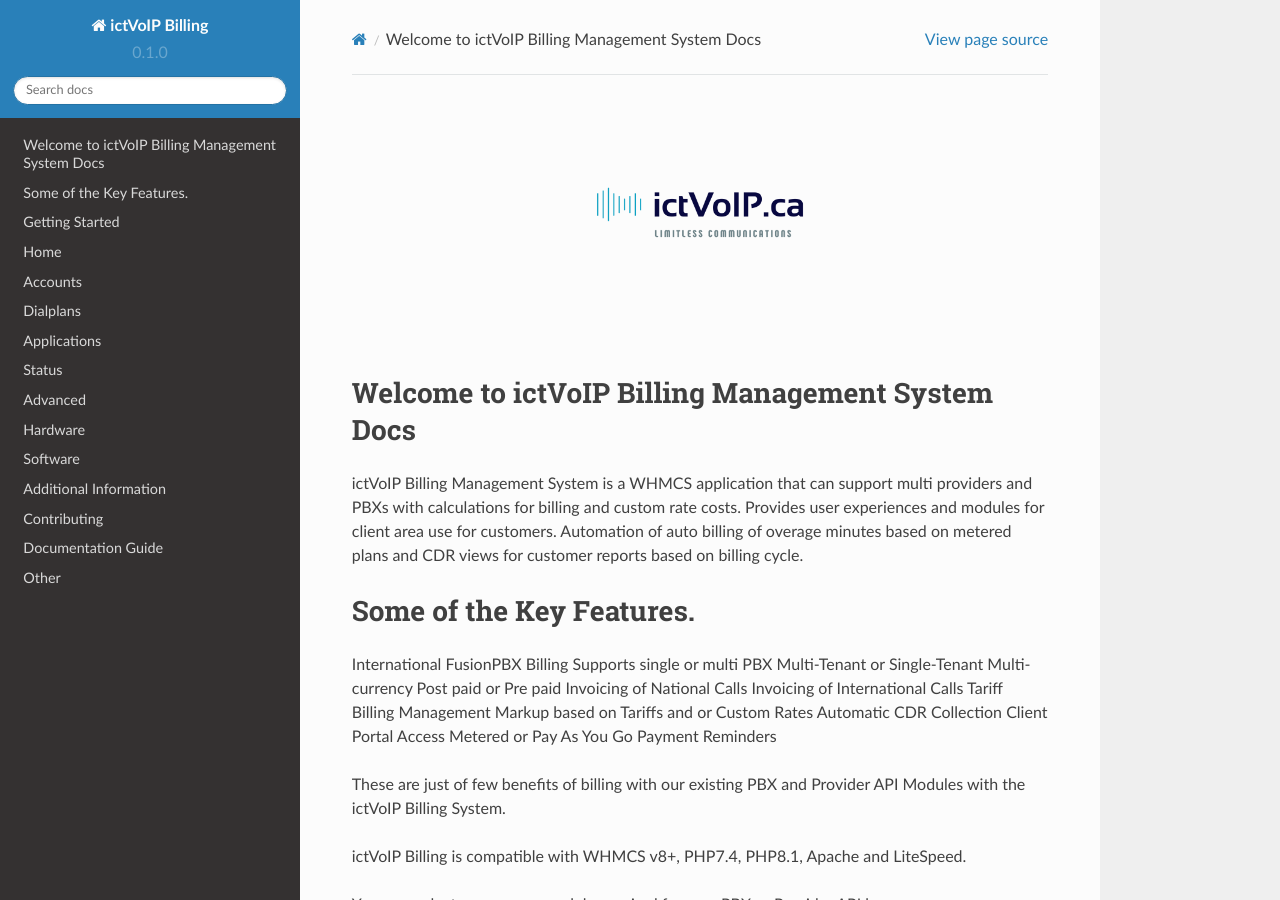
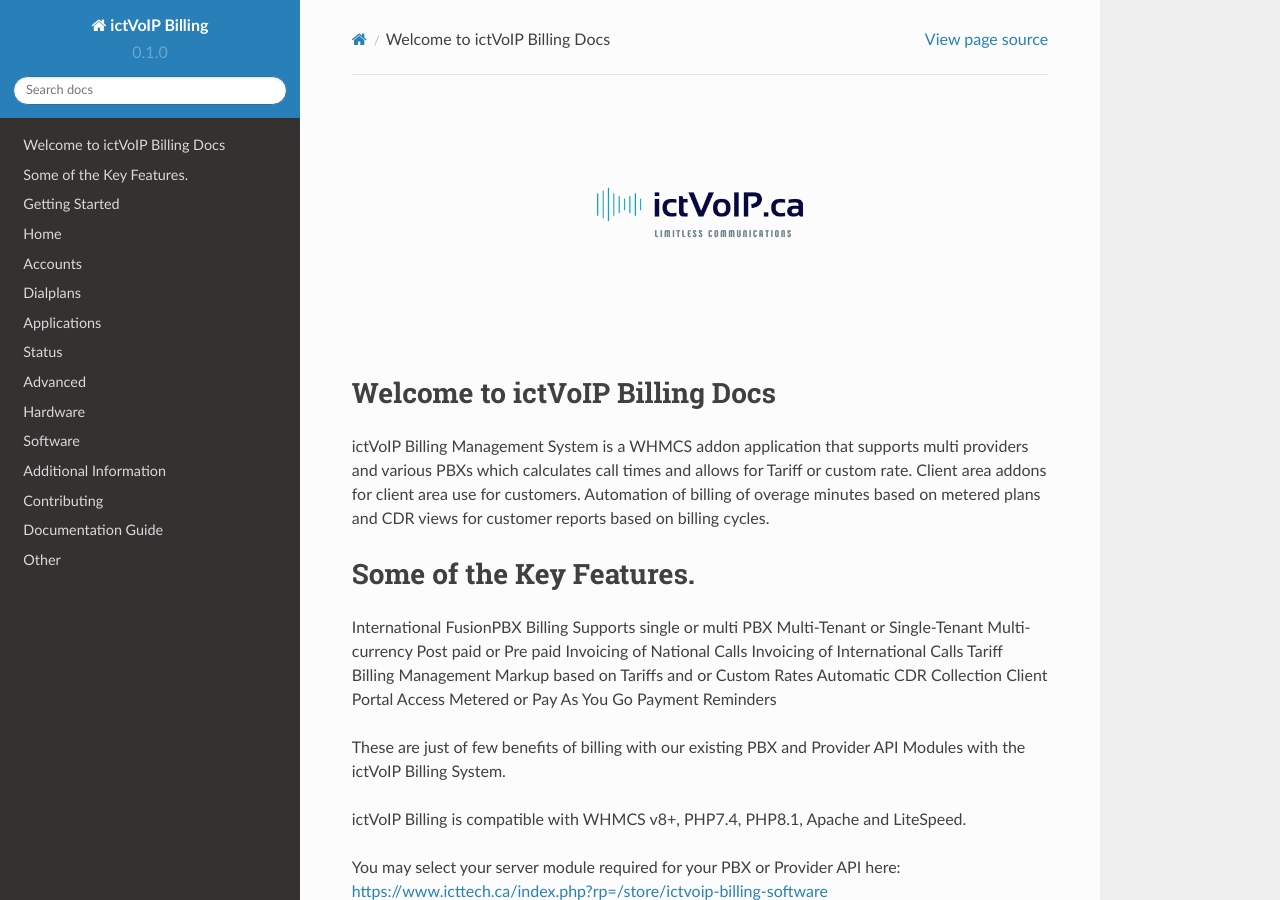
Before and after one commit to ictvoip/ictvoip-docs, a Sphinx documentation site: the page built from docs/source/index.rst, in a window 1280 px wide and 900 px high. Built offline with Sphinx 7.4.7 and the Read the Docs theme 2.0.0, drawn with Linux system fonts in a browser that asks for light colours; pages that are not in the unit, such as notebooks, are missing from menus.

Commit message:
Update index.rst

```diff
--- a/docs/source/index.rst
+++ b/docs/source/index.rst
@@ -4,13 +4,10 @@
         :height: 170pt
 
 |
-
-
-Welcome to ictVoIP Billing Management System Docs
+Welcome to ictVoIP Billing Docs
 =================================================
 
-ictVoIP Billing Management System is a WHMCS application that can support multi providers and PBXs with calculations for billing and custom rate costs.
-Provides user experiences and modules for client area use for customers. Automation of auto billing of overage minutes based on metered plans and CDR views for customer reports based on billing cycle.
+ictVoIP Billing Management System is a WHMCS addon application that supports multi providers and various PBXs which calculates call times and allows for Tariff or custom rate. Client area addons for client area use for customers. Automation of billing of overage minutes based on metered plans and CDR views for customer reports based on billing cycles.
 
 Some of the Key Features.
 =========================
```
